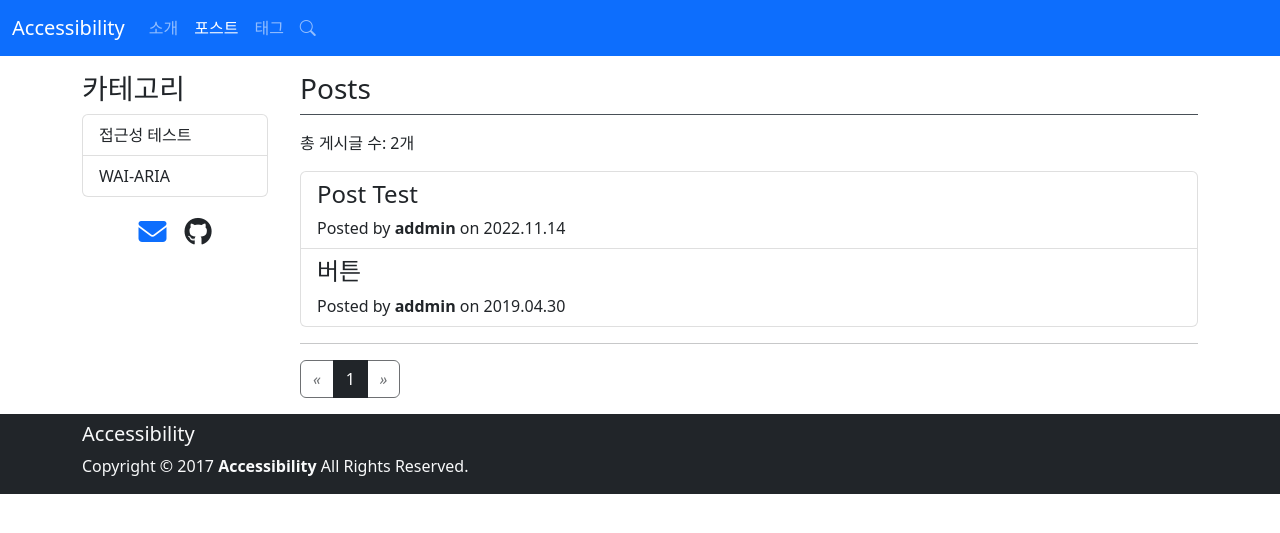
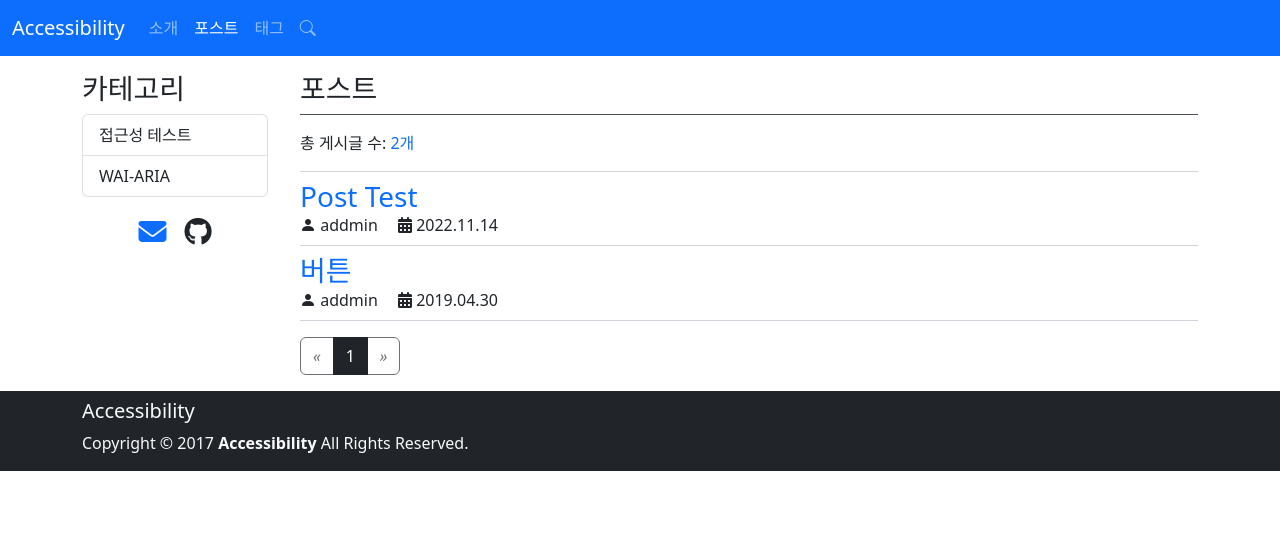
Before and after one commit to dlehdgh/dlehdgh.github.io, a Jekyll site: the page built from posts/index.html, in a window 1280 px wide. Shown: the top 533 px of the page. Built offline with Jekyll 4.4.1, drawn with Linux system fonts in a browser that asks for light colours; nearby versions of some CDN libraries; the list of posts is cut into pages by our own code.

Commit message:
포스트와 태그 페이지 수정

```diff
--- a/posts/index.html
+++ b/posts/index.html
@@ -1,68 +1,62 @@
 ---
 layout: page
-title: Posts
+title: 포스트
 ---
 
-<p>총 게시글 수: {{ paginator.total_posts }}개</p>
-<div class="list-group">
-	{% for post in paginator.posts %}
-		<a href="{{ post.url | prepend: site.baseurl | replace: '//', '/' }}" class="list-group-item list-group-item-action">
-			<h3 class="h4">{{ post.title }}</h3>
-			<p class="mb-0">
-				Posted by
-				<strong>{% if post.author %}{{ post.author }}
-				{% else %}{{ site.author }}{% endif %}</strong>
-				on {{ post.date | date: site.date_format }}
-			</p>
-		</a>
-	{% endfor %}
+<p>총 게시글 수: <span class="text-primary">{{ paginator.total_posts }}개</span></p>
+<div class="post-group">
+	{%- for post in paginator.posts -%}
+		{%- include postlist.html post=post -%}
+	{%- endfor -%}
+	{%- if paginator.total_posts == 0 -%}
+		<p>게시글이 없습니다.</p>
+	{%- endif -%}
 </div>
-<hr>
 <div class="btn-group">
 	<!-- 페이징 처리 -->
-	{% assign btn = "btn btn-outline-dark" %}
-	{% assign size = 10 %}
-	{% if paginator.total_pages <= 10 %}
-		{% assign first = 1 %}
-		{% assign last = paginator.total_pages %}
-	{% else %}
-		{% assign remainder = paginator.page | modulo: 10 %}
-		{% if remainder != 0 %}
-			{% assign first = paginator.page | divided_by: 10 | floor | times: size | plus: 1 %}
-		{% else %}
-			{% assign first = paginator.page | divided_by: 10 %}
-		{% endif %}
-		{% if first < 1 %}
-			{% assign first = 1 %}
-		{% endif %}
-		{% assign last = first | plus: 9 %}
-		{% if last > paginator.total_pages %}
-			{% assign last = paginator.total_pages %}
-		{% endif %}
-	{% endif %}
+	{%- assign btn = "btn btn-outline-dark" -%}
+	{%- if paginator.total_pages <= site.pagenate_size -%}
+		{%- assign first = 1 -%}
+		{%- assign last = paginator.total_pages -%}
+	{%- else -%}
+		{%- assign remainder = paginator.page | modulo: 10 -%}
+		{%- if remainder != 0 -%}
+			{%- assign first = paginator.page | divided_by: 10 | floor | times: size | plus: 1 -%}
+		{%- else -%}
+			{%- assign first = paginator.page | divided_by: 10 -%}
+		{%- endif -%}
+		{%- if first < 1 -%}
+			{%- assign first = 1 -%}
+		{%- endif -%}
+		{%- assign last = first | plus: 9 -%}
+		{%- if last > paginator.total_pages -%}
+			{%- assign last = paginator.total_pages -%}
+		{%- endif -%}
+	{%- endif -%}
 
+	{%- if paginator.previous_page -%}
+		<a href="{{ paginator.previous_page_path | prepend: site.baseurl }}" class="{{ btn }}" aria-label="이전 페이지">&laquo;</a>
+	{%- else -%}
+		<a href="#" class="{{ btn }} disabled" aria-label="이전 페이지"><i aria-hidden="true">&laquo;</i></a>
+	{%- endif -%}
 
-	{% if paginator.previous_page %}
-		<a href="{{ paginator.previous_page_path }}" class="{{ btn }}" aria-label="이전 페이지">&laquo;</a>
-	{% else %}
-		<a href="#" class="{{ btn }} disabled" aria-label="이전 페이지"><i aria-hidden="true">&laquo;</i></a>
-	{% endif %}
-	{% if paginator.total_pages > 1 %}
-		{% for page in (first..last) %}
-			{% if page == paginator.page %}
+	{%- if paginator.total_pages > 1 -%}
+		{%- for page in (first..last) -%}
+			{%- if page == paginator.page -%}
 				<span class="{{ btn }} active" aria-current="page">{{ page }}</span>
-			{% elsif page == 1 %}
+			{%- elsif page == 1 -%}
 				<a href="{{ paginator.previous_page_path | relative_url }}" class="{{ btn }}">{{ page }}</a>
-			{% else %}
+			{%- else -%}
 				<a href="{{ site.paginate_path | relative_url | replace: ':num', page }}" class="{{ btn }}">{{ page }}</a>
-			{% endif %}
-		{% endfor %}
-	{% else %}
+			{%- endif -%}
+		{%- endfor -%}
+	{%- else -%}
 		<span class="{{ btn }} active" aria-current="page">1</span>
-	{% endif %}
-	{% if paginator.next_page %}
-		<a href="{{ paginator.next_page_path }}" class="{{ btn }}" aria-label="다음 페이지">&raquo;</a>
-	{% else %}
+	{%- endif -%}
+
+	{%- if paginator.next_page -%}
+		<a href="{{ paginator.next_page_path | prepend: site.baseurl }}" class="{{ btn }}" aria-label="다음 페이지">&raquo;</a>
+	{%- else -%}
 		<a href="#" class="{{ btn }} disabled" aria-label="다음 페이지"><i aria-hidden="true">&raquo;</i></a>
-	{% endif %}
+	{%- endif -%}
 </div>
```
Also changed, not shown: tags/index.html (+11 -21 lines).
